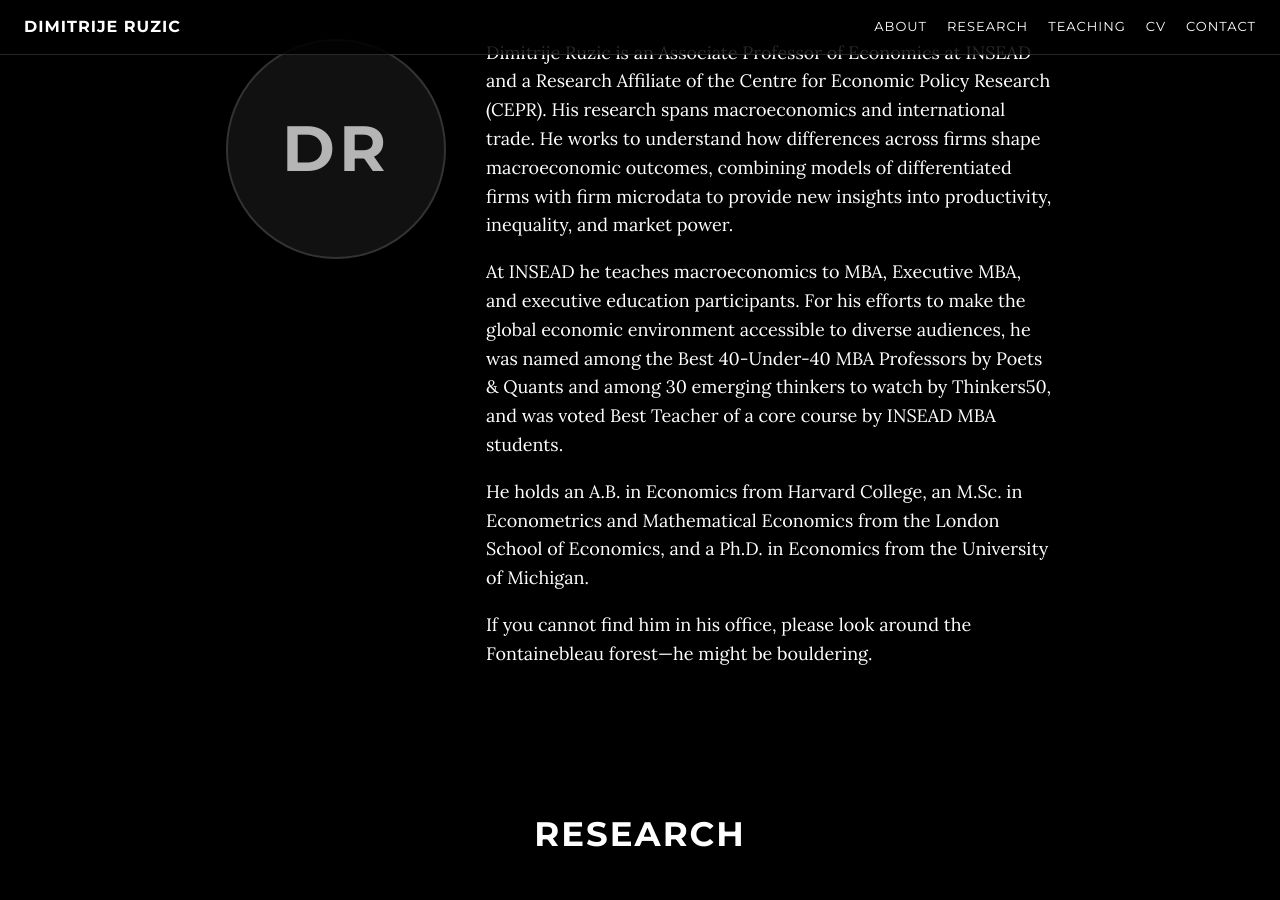
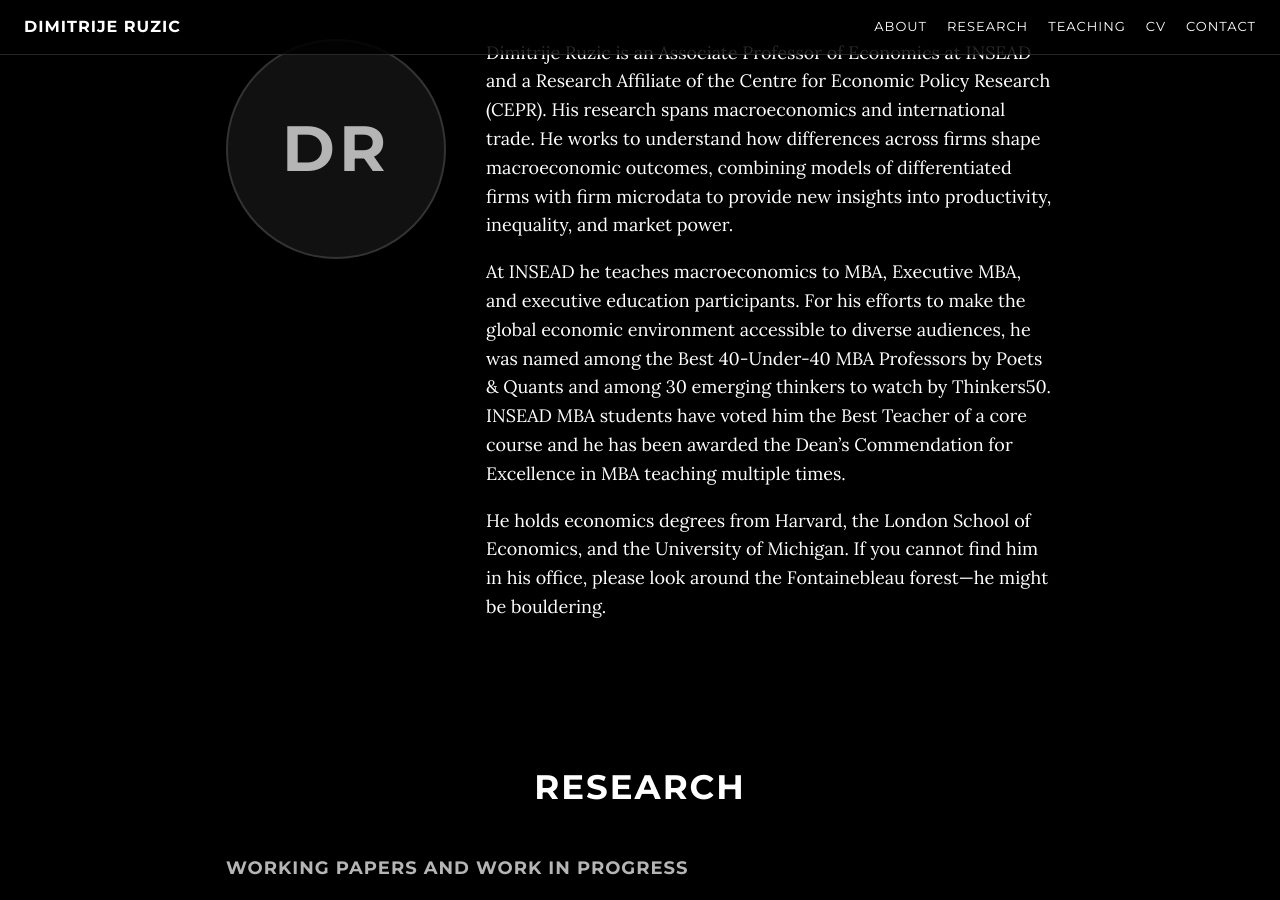
Before and after one commit to d-ruzic/d-ruzic.github.io, a Jekyll site: the page built from index.md, in a window 1280 px wide and 900 px high, scrolled down 331 px. Built offline with Jekyll 4.4.1, drawn with Linux system fonts in a browser that asks for light colours.

Commit message:
Bio: user's update (Dean's Commendation, shorter education line)
Co-Authored-By: Claude Opus 5.5 <noreply@anthropic.com>

```diff
--- a/index.md
+++ b/index.md
@@ -16,11 +16,9 @@ layout: default
 
 Dimitrije Ruzic is an Associate Professor of Economics at INSEAD and a Research Affiliate of the Centre for Economic Policy Research (CEPR). His research spans macroeconomics and international trade. He works to understand how differences across firms shape macroeconomic outcomes, combining models of differentiated firms with firm microdata to provide new insights into productivity, inequality, and market power.
 
-At INSEAD he teaches macroeconomics to MBA, Executive MBA, and executive education participants. For his efforts to make the global economic environment accessible to diverse audiences, he was named among the Best 40-Under-40 MBA Professors by Poets & Quants and among 30 emerging thinkers to watch by Thinkers50, and was voted Best Teacher of a core course by INSEAD MBA students.
+At INSEAD he teaches macroeconomics to MBA, Executive MBA, and executive education participants. For his efforts to make the global economic environment accessible to diverse audiences, he was named among the Best 40-Under-40 MBA Professors by Poets & Quants and among 30 emerging thinkers to watch by Thinkers50. INSEAD MBA students have voted him the Best Teacher of a core course and he has been awarded the Dean's Commendation for Excellence in MBA teaching multiple times.
 
-He holds an A.B. in Economics from Harvard College, an M.Sc. in Econometrics and Mathematical Economics from the London School of Economics, and a Ph.D. in Economics from the University of Michigan.
-
-If you cannot find him in his office, please look around the Fontainebleau forest—he might be bouldering.
+He holds economics degrees from Harvard, the London School of Economics, and the University of Michigan. If you cannot find him in his office, please look around the Fontainebleau forest—he might be bouldering.
 
 </div>
 
```
